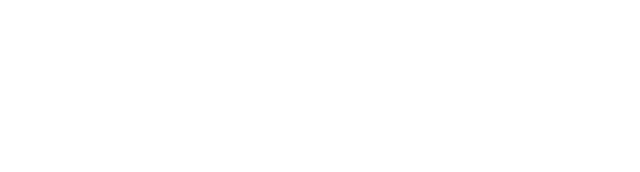
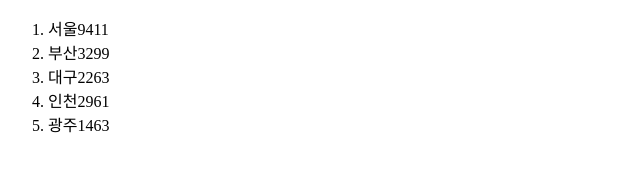
Before and after one commit to 2zero0/dataVisualization, a plain HTML site: page index.html in a window 1280 px wide. Shown: the whole page, without its empty margins (0-640 px from the left). Drawn offline with Linux system fonts and the light colour scheme.

Commit message:
5월 26일

```diff
--- a/index.html
+++ b/index.html
@@ -8,7 +8,21 @@
 </head>
 <body>
     <script>
-
+       fetch('https://raw.githubusercontent.com/2zero0/dataVisualization/main/data.json')
+    .then(data => data.json())
+    .then(data => {
+        const body = document.querySelector('body')
+        const orderPopulation = document.createElement('ol')
+        for (const i of data) {
+            const local = document.createElement('li')
+            local.innerText = i.지역이름 + i.인구
+            orderPopulation.append(local)
+        }
+        body.append(orderPopulation)
+    })
+    .catch(error =>{
+        alert('데이터가 읽히지 않습니다.')
+    })
     </script>
 </body>
 </html>
```
